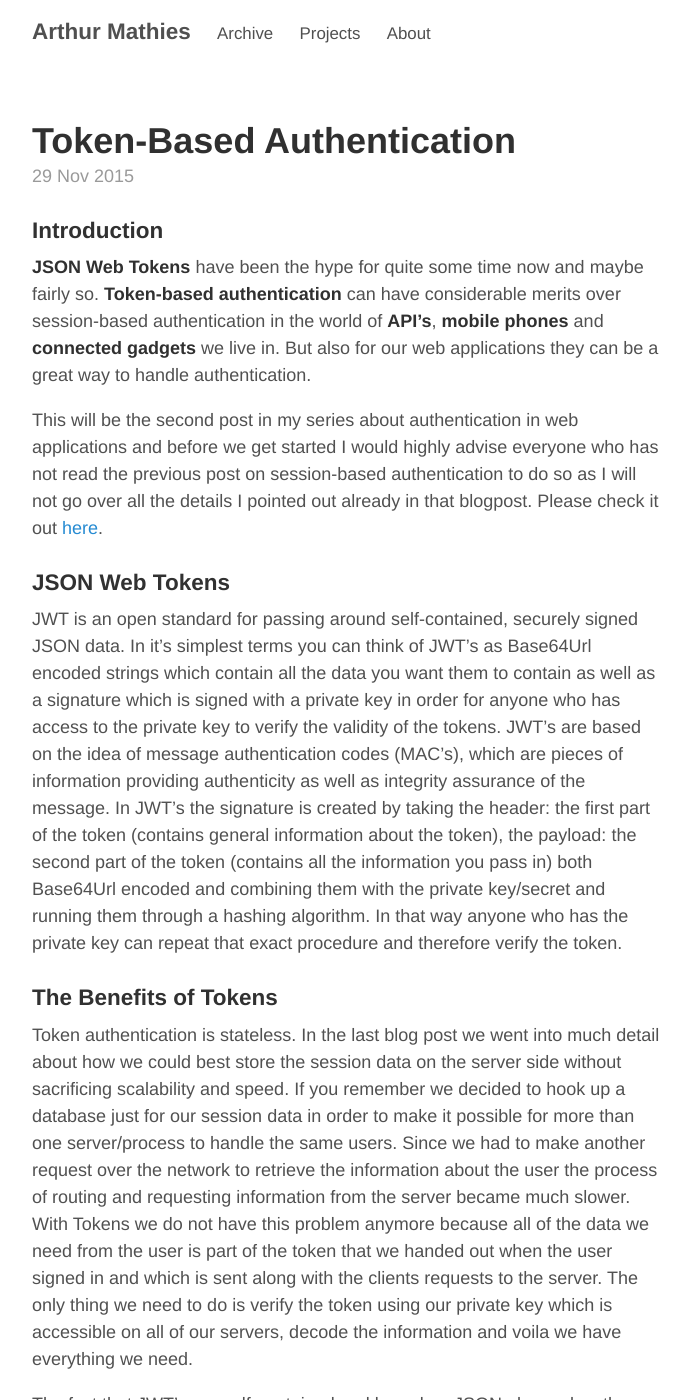
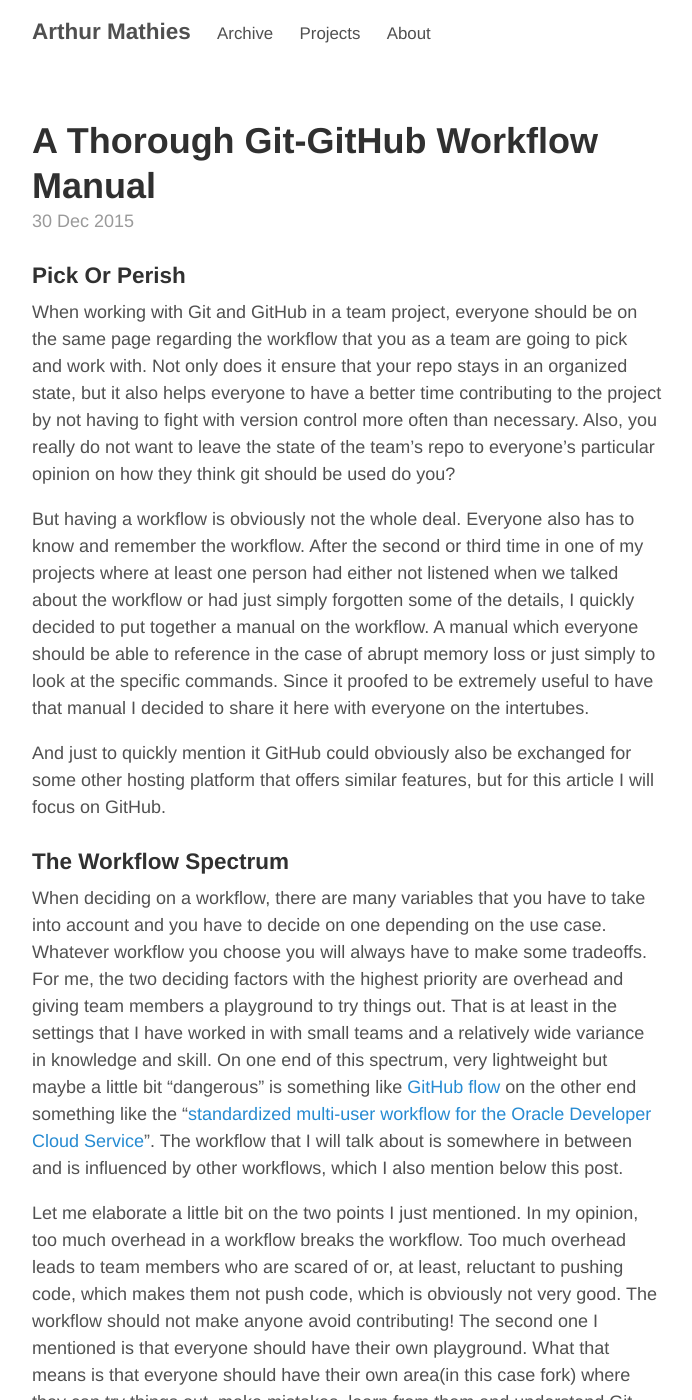
Before and after one commit to art-mth/arthurmathies.github.io, a Jekyll site: the page built from index.html, in a window 1280 px wide and 1400 px high. Shown: the whole window, without its empty margins (293-985 px from the left). Built offline with Jekyll 4.4.1, drawn with Linux system fonts in a browser that asks for light colours; the list of posts is cut into pages by our own code; some of the changed text lies outside the part shown.

Commit message:
add new blogpost on Git Workflow

```diff
--- /dev/null
+++ b/_posts/2015-12-30-GitWorkflow.md
@@ -0,0 +1,164 @@
+---
+layout: post
+title: A Thorough Git-GitHub Workflow Manual
+---
+
+###Pick Or Perish
+When working with Git and GitHub in a team project, everyone should be on the same page regarding the workflow that you as a team are going to pick and work with. Not only does it ensure that your repo stays in an organized state, but it also helps everyone to have a better time contributing to the project by not having to fight with version control more often than necessary. Also, you really do not want to leave the state of the team's repo to everyone's particular opinion on how they think git should be used do you?
+
+But having a workflow is obviously not the whole deal. Everyone also has to know and remember the workflow. After the second or third time in one of my projects where at least one person had either not listened when we talked about the workflow or had just simply forgotten some of the details, I quickly decided to put together a manual on the workflow. A manual which everyone should be able to reference in the case of abrupt memory loss or just simply to look at the specific commands. Since it proofed to be extremely useful to have that manual I decided to share it here with everyone on the intertubes.
+
+And just to quickly mention it GitHub could obviously also be exchanged for some other hosting platform that offers similar features, but for this article I will focus on GitHub.
+
+###The Workflow Spectrum
+When deciding on a workflow, there are many variables that you have to take into account and you have to decide on one depending on the use case. Whatever workflow you choose you will always have to make some tradeoffs. For me, the two deciding factors with the highest priority are overhead and giving team members a playground to try things out. That is at least in the settings that I have worked in with small teams and a relatively wide variance in knowledge and skill. On one end of this spectrum, very lightweight but maybe a little bit "dangerous" is something like [GitHub flow](http://scottchacon.com/2011/08/31/github-flow.html) on the other end something like the "[standardized multi-user workflow for the Oracle Developer Cloud Service](http://www.ateam-oracle.com/developercloudserviceworkflow/)". The workflow that I will talk about is somewhere in between and is influenced by other workflows, which I also mention below this post.
+
+Let me elaborate a little bit on the two points I just mentioned. In my opinion, too much overhead in a workflow breaks the workflow. Too much overhead leads to team members who are scared of or, at least, reluctant to pushing code, which makes them not push code, which is obviously not very good. The workflow should not make anyone avoid contributing! The second one I mentioned is that everyone should have their own playground. What that means is that everyone should have their own area(in this case fork) where they can try things out, make mistakes, learn from them and understand Git better without being a huge pain for everyone else in the team. If everyone in the team is extremely familiar with git, but which is oftentimes not achievable from the beginning, then something like GitHub flow is a good option as well since it gives even more transparency to what everyone is doing. But it has its drawbacks since minor mistakes might quickly break the teams repo. So make those tradeoffs and decide on one of them.
+
+Following these two principles: Everyone has their own fork to leave enough space to try things out. And there is not too much overhead in order to get your code onto the master branch.
+
+Without further ado let's jump into the manual.
+
+###The Workflow
+There are at least three locations where your code will be stored. That is firstly the organisations repo, which is the central hub for all the code and also the repo from which you deploy. We call that one upstream. Secondly, there is your fork, which is your own version of the repository where you can store all the code which you are currently working on, but which is not yet ready for the central repo. We call that one origin. Both of these are on GitHub. The third place is your local machine, where you will also have a copy of the repo. The latter two are your playground. Here you can create whatever branches you want, play around with the code and push and pull in whatever way you want.
+
+All your development happens on your local machine. When you push you only push to origin, which is your fork. When you pull you normally only do that from upstream, even though in some cases you will also pull from one of you team mates forks or your own fork, but that is beyond the scope of this tutorial. From your fork, you make pull requests which are then merged into upstream(the central repo).
+
+There are two main branches in the organisations repo, `master` and `deploy`. All pull requests should be made to the `master` branch. Once a certain milestone has been reached, `master` will be merged into `deploy` for deployment. All the commands that follow should be run from your CLI. Okay enough talking let's walk through it.
+
+###Step by Step
+
+####1. **Fork the repo**
+  Example URL: *https://github.com/organisation-name/repo-name*
+
+####2. **Clone the fork to your local computer**
+  {% highlight shell %}
+    $ git clone http://github.com/your-user-name/repo-name.git
+  {% endhighlight %}
+
+  Your repo is now remote `origin`. Check it if you want by doing `$ git remote -v`.
+
+####3. **Set your upstream as the team's repo**
+  {% highlight shell %}
+    $ git remote add upstream http://github.com/organization-name/repo-name.git
+  {% endhighlight %}
+
+####4. **Create a new branch**
+  Make sure you have the newest code at this point.
+
+  {% highlight shell %}
+    $ git checkout master
+    $ git pull --rebase upstream master
+  {% endhighlight %}
+
+  Then create a new branch.
+  {% highlight shell %}
+    $ git checkout -b newBranchName
+  {% endhighlight %}
+
+  Keep the branch names short but descriptive.
+
+####5. **Hack away**
+  {% highlight shell %}
+    # made changes to code
+    $ git status
+    $ git add <filename> # or git add .
+    $ git commit
+  {% endhighlight %}
+
+  Commit often. Break down your task into separate mini-tasks and commit each time. If you realize you made too many commits in the end you can and should squash.
+
+  Check out this [Commit Guide](https://github.com/hacksquare/Challengr/blob/master/docs/COMMIT-MESSAGES.md) for an example on how to structure commit messages.
+
+####6. **Prepare your code for a pull request**
+  - Check that the code does not break anything.
+  - Read through the code and add comments if necessary.
+  - Fix errors flagged by JSHint.
+  - Check if code conforms with the style guide of the repo you are working on.
+  - Prettify all your code (check [TOOLS.md](https://github.com/hacksquare/Challengr/blob/master/docs/TOOLS.md)) if that is something you do in your team.
+  - squash your commits if necessary.
+
+####7. **Checkout master and pull from upstream**
+  {% highlight shell %}
+    $ git checkout master
+    $ git pull --rebase upstream master
+  {% endhighlight %}
+
+####8. **Checkout your branch and rebase master**
+  {% highlight shell %}
+    $ git checkout yourBranch
+    $ git rebase master
+  {% endhighlight %}
+
+####9. **Fix all merge conflicts**
+  {% highlight shell %}
+    # fix merge conflicts
+    $ git rebase continue
+    # repeat until done
+  {% endhighlight %}
+
+####10. **Checkout master and merge your branch**
+  {% highlight shell %}
+    $ git checkout master
+    $ git merge yourBranch
+  {% endhighlight %}
+
+####11. **Check your code again**
+  And check it again. And make sure it does not break anything.
+
+####12. **Push to your fork**
+  {% highlight shell %}
+    $ git push origin master
+  {% endhighlight %}
+
+####13. **Make pull request on github.com**
+  Title the request so the reviewer can see what the code you wrote does.
+
+####14. **Let someone check out your pull request**
+  If everything is fine the person will merge it, otherwise, he or she will let you know what needs to be fixed and you can discuss it. NEVER MERGE YOUR OWN PULL REQUESTS!
+
+####15. **Repeat cycle from step 4**
+
+####Extra. **Squashing**
+  Q: But what if I have 3 commits that are really similar?
+  A: Squash them.
+
+  {% highlight shell %}
+    # check out your recent commits
+    $ git log --oneline
+    # choose how many you want to squash
+    $ git rebase -i HEAD~3
+  {% endhighlight %}
+
+  Select 2 of the commits to be squashed ('squash'), and 1 commit to receive those changes ('pick').
+
+  Read more about squashing [here](https://git-scm.com/book/en/v2/Git-Tools-Rewriting-History).
+
+###Perks
+An addition that could be made to the workflow would be for everyone to push the branch or branches they are currently working on to the organisations repo for everyone to see in addition to having them on their personal fork. This especially makes sense when your team gets bigger and it is not always clear what everyone is working on. If you want more transparency or want to use GitHub as the main communication tool you should think about making this addition. Just make sure everyone is cleaning up after themselves and they are deleting the branches that are merged. Otherwise, you will end up with 100 branches on your organisations repo and a repo that does not display the current state of the project. That most definitely misses the point.
+
+###Wrapping Up
+It is extremely important to choose a workflow which fits the requirements that your team has and help everyone understand and use that workflow correctly. That not only saves you a lot of work and time in the long run, however it also makes it much more enjoyable to contribute. I hope that this post helps you and your team get up to speed quickly with this workflow or has at least given you some inspiration to create a workflow that fits for you. There is so much more to Git than what I was able to mention in this post and I can only advise everyone to learn and use git with all its many features, it is truly an amazing tool.
+
+If you have any feedback or find something that is not clear I am happy to hear from you.
+You can reach me at <a href="mailto:arthur.mathies@googlemail.com">arthur.mathies@googlemail.com</a>.
+
+Thanks for reading and until next time.
+
+Arthur
+
+#####Further Your Horizon
+
+If you want to learn more about other workflows I highly recommend the following 3 resources, which do a great job in both breadth and detail:
+[https://www.atlassian.com/git/tutorials/comparing-workflows](https://www.atlassian.com/git/tutorials/comparing-workflows)
+[http://nvie.com/posts/a-successful-git-branching-model/](http://nvie.com/posts/a-successful-git-branching-model/)
+[http://scottchacon.com/2011/08/31/github-flow.html](http://scottchacon.com/2011/08/31/github-flow.html)
+
+Also here are two awesome resources on rebasing:
+[https://git-scm.com/book/en/v2/Git-Branching-Rebasing](https://git-scm.com/book/en/v2/Git-Branching-Rebasing)
+[https://www.atlassian.com/git/tutorials/rewriting-history/git-rebase/](https://www.atlassian.com/git/tutorials/rewriting-history/git-rebase/)
+
+Or if you just simply want to learn more about Git:
+[https://git-scm.com/book/en/v2](https://git-scm.com/book/en/v2)
+[http://gitimmersion.com/](http://gitimmersion.com/)
+[https://www.atlassian.com/git/](https://www.atlassian.com/git/)
```
Also changed, not shown: about.md (+0 -2 lines).
